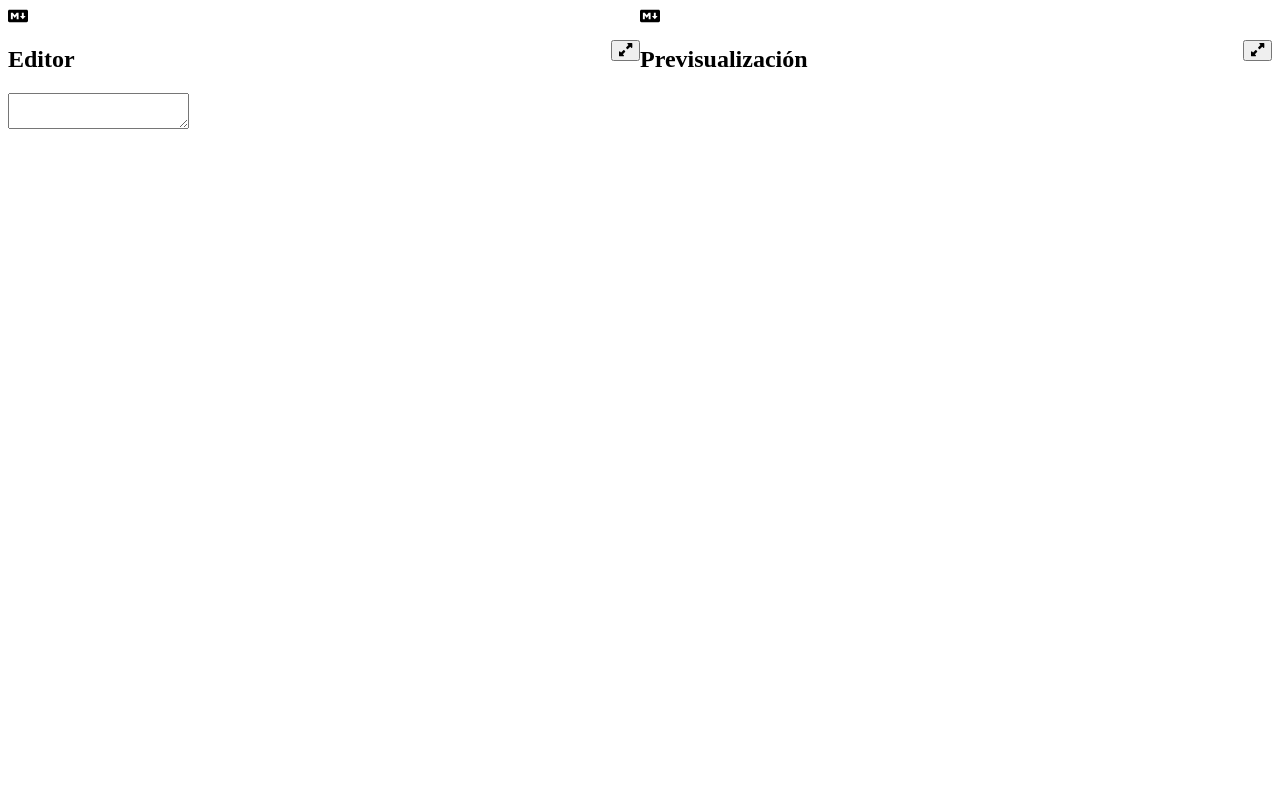
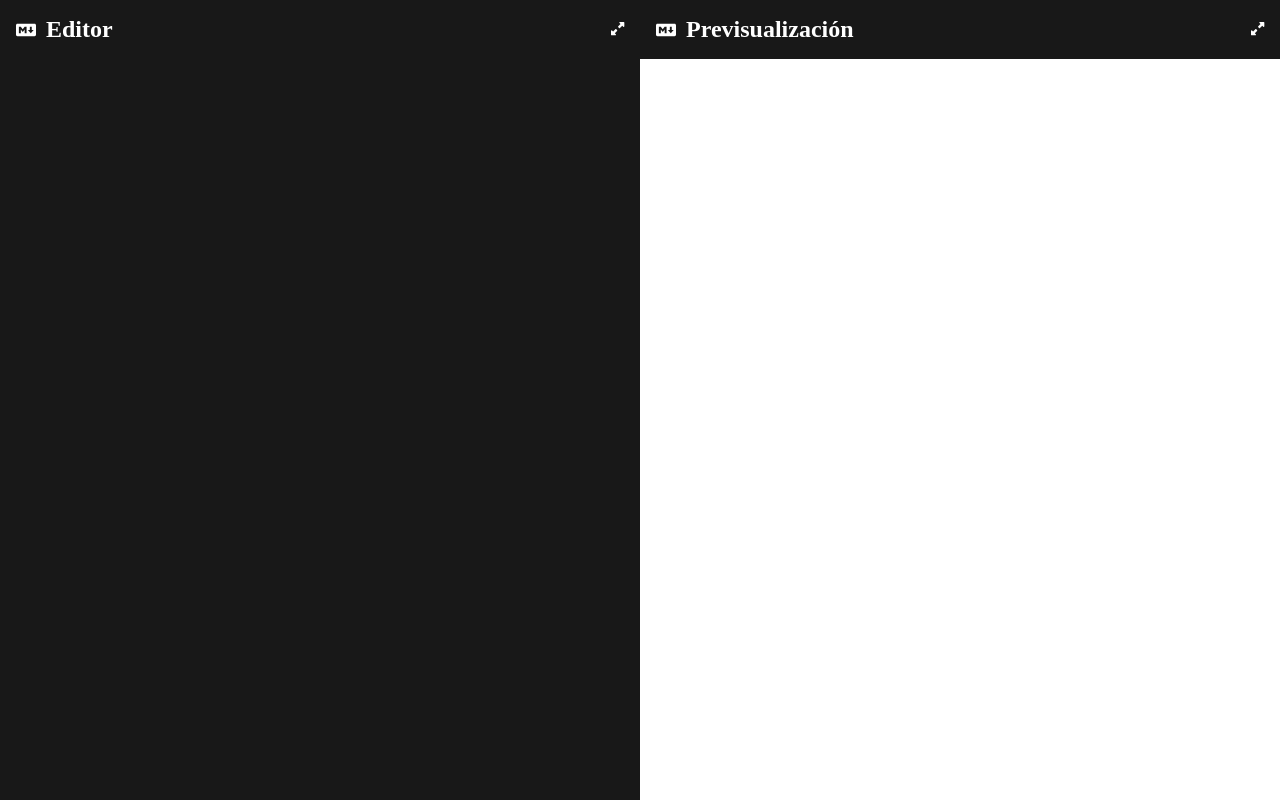
Before and after one commit to Lenindroid/previsualizador-de-markdown, a React (Vite) app: page / in a window 1280 px wide. Built offline with nearby package versions, Linux system fonts and the light colour scheme.

Commit message:
Arreglado visual: colores y distribución

```diff
--- a/index.html
+++ b/index.html
@@ -8,6 +8,7 @@
   </head>
   <body>
     <div id="root"></div>
+    <!--<script src="https://cdn.freecodecamp.org/testable-projects-fcc/v1/bundle.js"></script>-->
     <script type="module" src="/src/main.jsx"></script>
   </body>
 </html>
--- a/src/components/Editor.jsx
+++ b/src/components/Editor.jsx
@@ -5,14 +5,14 @@ import { faMarkdown } from '@fortawesome/free-brands-svg-icons'
 
 function Editor() {
   return (
-    <section className="main-part">
+    <section className="main-part editor">
         <header>
-            <div>
+            <div className="lenguaje">
               <FontAwesomeIcon icon={faMarkdown} />
               <h2>Editor</h2>
             </div>
             <button>
-                <FontAwesomeIcon icon={faUpRightAndDownLeftFromCenter} />
+                <FontAwesomeIcon icon={faUpRightAndDownLeftFromCenter} className="button-icons"/>
             </button>
         </header>
         <textarea id="editor"></textarea>
--- a/src/components/Visualizador.jsx
+++ b/src/components/Visualizador.jsx
@@ -7,12 +7,12 @@ function Visualizador() {
   return (
     <section className="main-part">
       <header>
-        <div>
+        <div className="lenguaje">
           <FontAwesomeIcon icon={faMarkdown} />
           <h2>Previsualización</h2>
         </div>
         <button>
-            <FontAwesomeIcon icon={faUpRightAndDownLeftFromCenter} />
+            <FontAwesomeIcon icon={faUpRightAndDownLeftFromCenter} className="button-icons"/>
         </button>
       </header>
       <section id="preview"></section>
--- a/src/index.css
+++ b/src/index.css
@@ -1,3 +1,9 @@
+* {
+    padding: 0;
+    border: 0;
+    margin: 0;
+}
+
 .useless-div {
     display: flex;
     justify-content: center;
@@ -7,9 +13,56 @@
     width: 50%;
 }
 
+.editor {
+    background-color: #181818;
+    color: #fff;
+    width: 50vw;
+    height: 100vh;
+}
+
 header {
     display: flex;
     justify-content: space-between;
     align-items: center;
-    width: 100%;
+    background-color: #181818;
+    color: #fff;
+    padding: 1rem;
 }
+
+.lenguaje {
+    display: flex;
+    justify-content: center;
+    gap: 10px;
+    align-items: center;
+}
+
+button {
+    background-color: transparent;
+    border: none;
+}
+
+.button-icons {
+    color: #fff;
+}
+
+.button-icons:hover {
+    color: #b5b5b5;
+}
+
+.button-icons:active {
+    color: #3d3d3d;
+}
+
+textarea {
+    height: 90%;
+    width: 90%;
+    background-color: transparent;
+    color: #fff;
+    margin-left: 1rem;
+    font-size: 1rem;
+    resize: none;
+}
+
+textarea:focus {
+    outline: none;
+}
```
